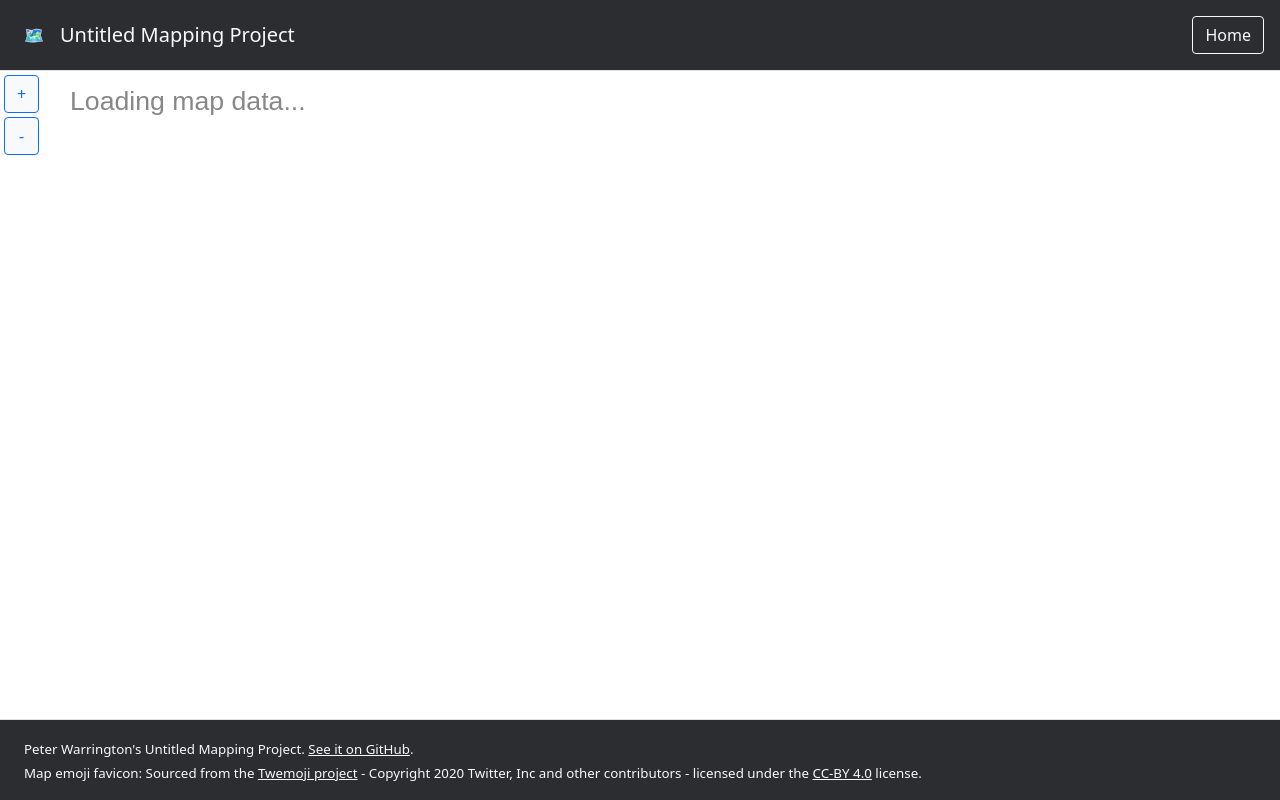
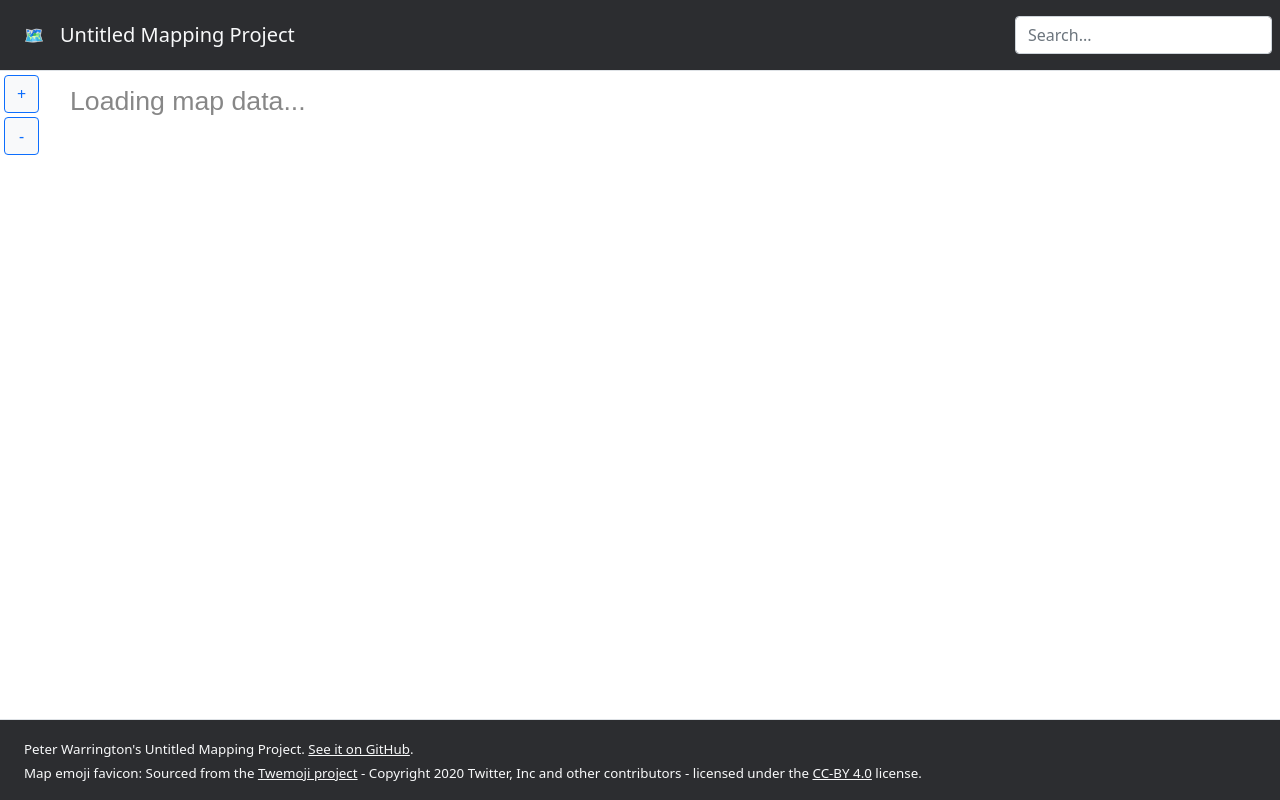
Before and after one commit to PeterWarrington/NEA-mapping, a website: page src/web/index/index.html in a window 1280 px wide. Drawn offline with nearby package versions, Linux system fonts and the light colour scheme; files that its build step writes are made by us from their sources; no server answers; files whose address does not match are found by name.

Commit message:
add search button (no functionality)

```diff
--- a/src/web/index/index.html
+++ b/src/web/index/index.html
@@ -13,13 +13,17 @@
 <body>
     <!-- header -->
     <header class="d-flex flex-wrap justify-content-center py-3 border-bottom px-2" id="header">
-        <a href="/" class="d-flex align-items-center mb-3 mb-md-0 me-3 me-md-auto text-light text-decoration-none" style="width: 70%">
+        <a href="/" class="d-flex align-items-center mb-3 mb-md-0 me-3 me-md-auto text-light text-decoration-none">
           <span class="header-icon mx-3">🗺</span>
           <span class="fs-5">Untitled Mapping Project</span>
         </a>
 
-        <ul class="nav nav-pills ms-auto">
-          <li class="nav-item"><a href="#" class="mx-2 btn btn-outline-light" aria-current="page">Home</a></li>
+        <ul class="nav nav-pills d-flex">
+          <li class="nav-item">
+            <div class="d-flex">
+              <input type="text" class="form-control" id="search_input" placeholder="Search...">
+            </div>
+          </li>
         </ul>
       </header>
 
```
